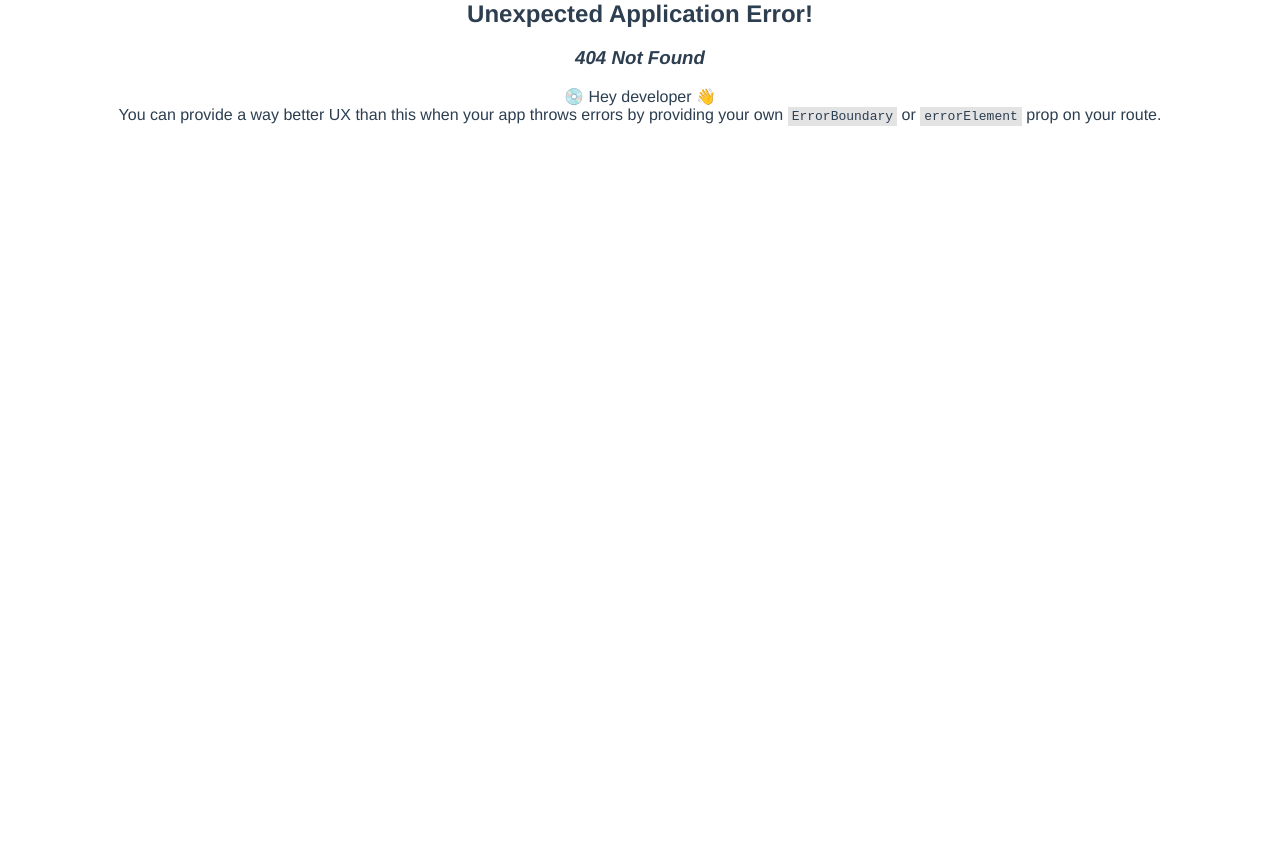
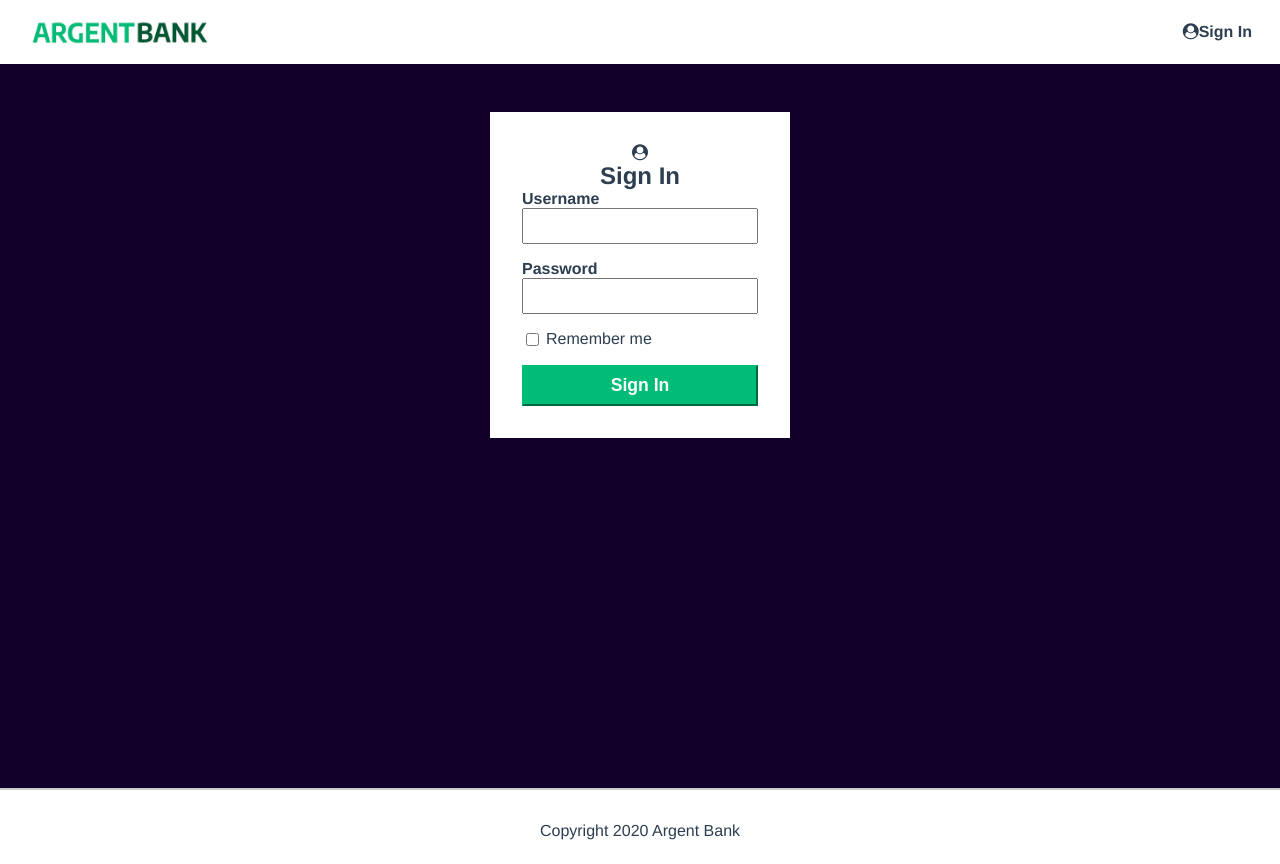
Before and after one commit to nassmim/oc-bank-front, a React (Create React App) app: page /sign-up in a window 1280 px wide. Before the commit this address had no page. Before the commit the page ends 800 px from the top, so only its background shows below. Built offline with nearby package versions, Linux system fonts and the light colour scheme.

Commit message:
sign-up html page integrated

```diff
--- /dev/null
+++ b/src/features/Authentication/SignUp.jsx
@@ -0,0 +1,27 @@
+const SignUp = () => {
+  return (
+    <main class="main bg-dark">
+      <section class="sign-in-content">
+        <i class="fa fa-user-circle sign-in-icon"></i>
+        <h1>Sign In</h1>
+        <form>
+          <div class="input-wrapper">
+            <label for="username">Username</label>
+            <input type="text" id="username" />
+          </div>
+          <div class="input-wrapper">
+            <label for="password">Password</label>
+            <input type="password" id="password" />
+          </div>
+          <div class="input-remember">
+            <input type="checkbox" id="remember-me" />
+            <label for="remember-me">Remember me</label>
+          </div>
+          <button class="sign-in-button">Sign In</button>
+        </form>
+      </section>
+    </main>
+  )
+}
+
+export default SignUp
--- a/src/router.js
+++ b/src/router.js
@@ -1,5 +1,5 @@
 import { createBrowserRouter } from 'react-router-dom'
-
+import SignUp from './features/Authentication/SignUp.jsx'
 import App from './App.js'
 import Home from './features/Home/Home.jsx'
 
@@ -12,6 +12,10 @@
         index: true,
         element: <Home />,
       },
+      {
+        path: '/sign-up',
+        element: <SignUp />,
+      },
     ],
   },
 ])
--- a/src/shared/components/Header.jsx
+++ b/src/shared/components/Header.jsx
@@ -8,10 +8,10 @@
         <h1 class="sr-only">Argent Bank</h1>
       </Link>
       <div>
-        <a class="main-nav-item" href="./sign-in.html">
+        <Link class="main-nav-item" to="/sign-up">
           <i class="fa fa-user-circle"></i>
           Sign In
-        </a>
+        </Link>
       </div>
     </nav>
   )
```
